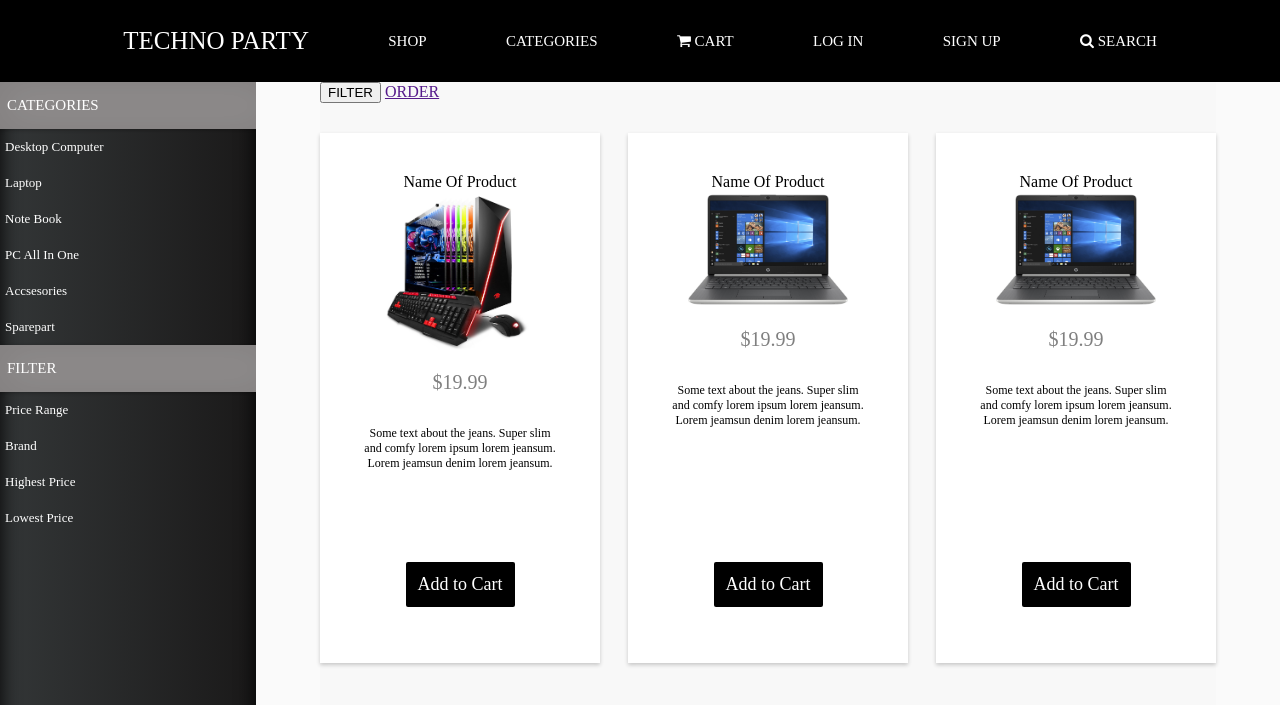
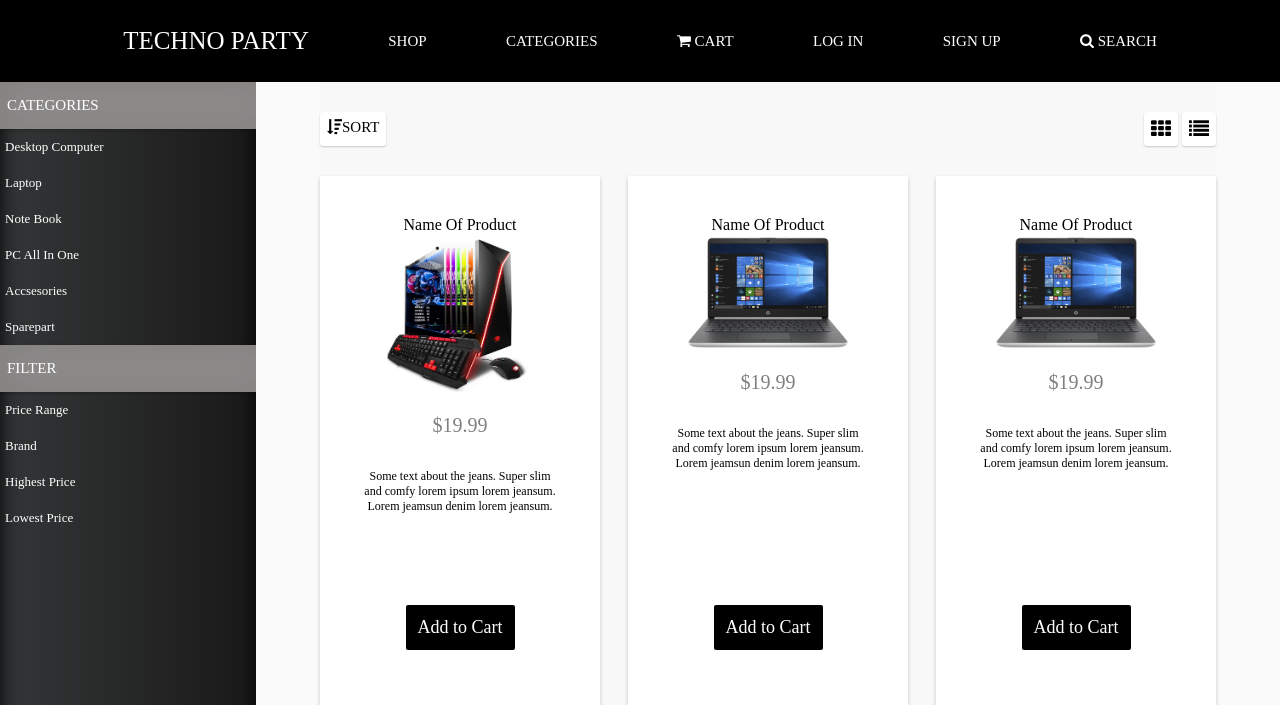
Before and after one commit to rizki7820/computershop, a PHP site: page /product.html in a window 1280 px wide. Shown: the top 705 px of the page. Run offline with PHP 8.4, Linux system fonts and the light colour scheme; some web fonts are replaced.

Commit message:
Some additional

```diff
--- a/product.css
+++ b/product.css
@@ -132,6 +132,46 @@ transition: all 0.4s;
 	margin: 0 auto;
 	background-color: rgb(248,248,248 );
 }
+.ordfil{
+	display: flex;
+	flex-flow: row;
+	justify-content:space-between;
+	margin-top: 30px;
+	width: 100%;
+}
+.icon2 {
+		font-size: 20px;
+	padding: 7px;
+	background: white;
+	border-radius:3px;
+	box-shadow: 0 1px 2px 0 rgba(0, 0, 0, 0.2);
+	color: black;
+
+
+}
+.icon2 a{
+	text-decoration: none;
+	font-size: 15px;
+	color: black;
+}
+.ordfil .ord a{
+	text-decoration: none;
+	color: black;
+	padding: 20px;
+	font-size: 15px;
+	display: flex;
+	flex-direction: row;
+	justify-content: center;
+
+}
+.ordfil .icon3 i{
+	font-size: 20px;
+	padding: 7px;
+	background: white;
+	border-radius:3px;
+	box-shadow: 0 1px 2px 0 rgba(0, 0, 0, 0.2);
+	color: black;
+}
 .pros{
 	display: flex;
 	flex-flow: row wrap;
--- a/product.html
+++ b/product.html
@@ -45,9 +45,16 @@
 
     	</div>
     <div class="row" id="row">
+
     	<div class="ordfil">
-    		<a href=""><button>FILTER</button></a>
-    		<a href="">ORDER</a>
+    		<div class="icon2">
+    			<a class="ord" href=""><i class="fa fa-sort-amount-desc" aria-hidden="true"></i>SORT</a>
+    		</div>
+    		<div class="icon3">
+    			<a href=""><i class="fa fa-th" aria-hidden="true"></i></a>
+
+    			<a href=""><i class="fa fa-list" aria-hidden="true"></i></a>
+    		</div>
     	</div>
    	  	<div class="pros">
 	    	<div class="pro1">
```
